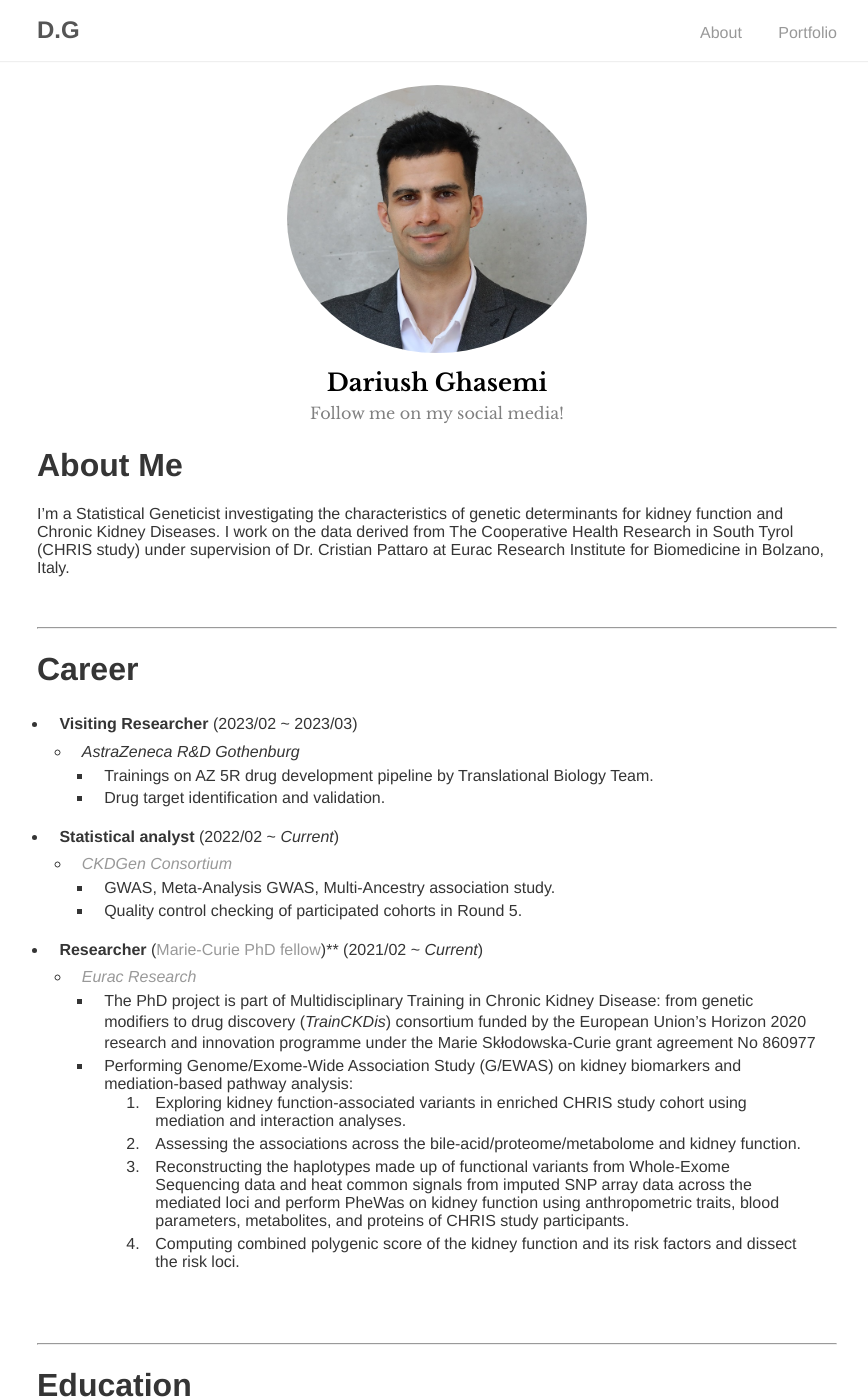
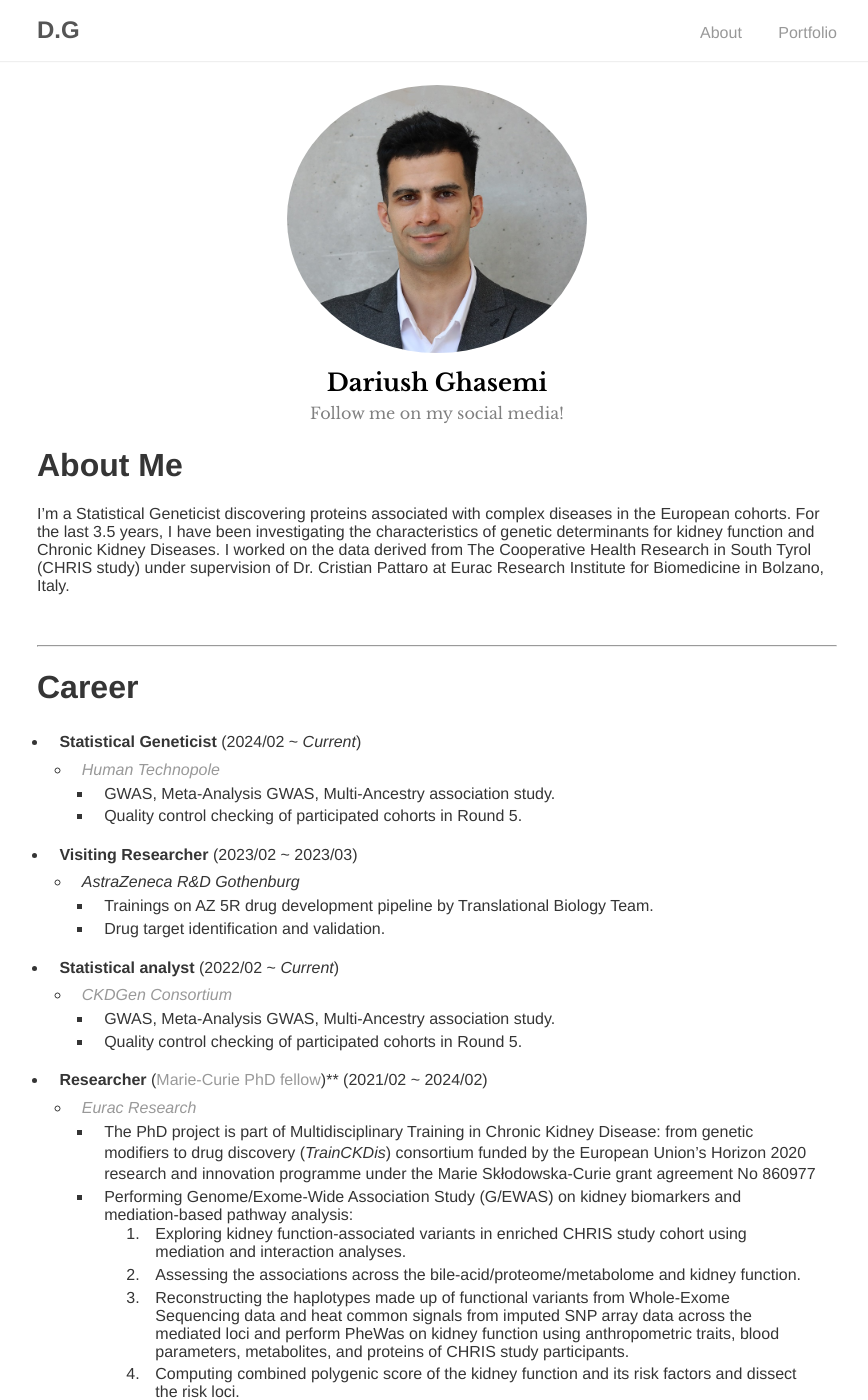
Before and after one commit to dariushghasemi/dariushghasemi.github.io, a Jekyll site: the page built from index.md, in a window 1280 px wide and 1400 px high. Shown: the whole window, without its empty margins (203-1071 px from the left). Built offline with Jekyll 4.4.1, drawn with Linux system fonts in a browser that asks for light colours; our own code applies the rules of GitHub Pages for plain Markdown files.

Commit message:
Update career

```diff
--- a/index.md
+++ b/index.md
@@ -3,13 +3,18 @@ layout: about
 ---
 
 # About Me
-I'm a Statistical Geneticist investigating the characteristics of genetic determinants for kidney function and Chronic Kidney Diseases. I work on the data derived from The Cooperative Health Research in South Tyrol (CHRIS study) under supervision of Dr. Cristian Pattaro at Eurac Research Institute for Biomedicine in Bolzano, Italy.
+I'm a Statistical Geneticist discovering proteins associated with complex diseases in the European cohorts. For the last 3.5 years, I have been investigating the characteristics of genetic determinants for kidney function and Chronic Kidney Diseases. I worked on the data derived from The Cooperative Health Research in South Tyrol (CHRIS study) under supervision of Dr. Cristian Pattaro at Eurac Research Institute for Biomedicine in Bolzano, Italy.
 
 <br/>
 
 ---
 
 # Career
+* **Statistical Geneticist** (2024/02 ~ *Current*)
+  - [_Human Technopole_](https://humantechnopole.it/en/people/dariush-ghasemi-semeskandeh/)
+    * GWAS, Meta-Analysis GWAS, Multi-Ancestry association study.
+    * Quality control checking of participated cohorts in Round 5.
+
 * **Visiting Researcher** (2023/02 ~ 2023/03)
   * _AstraZeneca R&D Gothenburg_
     * Trainings on AZ 5R drug development pipeline by Translational Biology Team.
@@ -20,8 +25,8 @@ I'm a Statistical Geneticist investigating the characteristics of genetic determ
     * GWAS, Meta-Analysis GWAS, Multi-Ancestry association study.
     * Quality control checking of participated cohorts in Round 5.
 
-* **Researcher** ([Marie-Curie PhD fellow](https://www.trainckdis.eu/consortium/fellows/dariush-ghasemi))** (2021/02 ~ *Current*)
-  * [_Eurac Research_](https://www.eurac.edu/en/people/dariush-ghasemi-semeskandeh)
+* **Researcher** ([Marie-Curie PhD fellow](https://www.trainckdis.eu/consortium/fellows/dariush-ghasemi))** (2021/02 ~ 2024/02)
+  * [_Eurac Research_](https://www.eurac.edu/en/)
     * The PhD project is part of Multidisciplinary Training in Chronic Kidney Disease: from genetic modifiers to drug discovery (_TrainCKDis_) consortium funded by the European Union’s Horizon 2020 research and innovation programme under the Marie Skłodowska-Curie grant agreement No 860977
     * Performing Genome/Exome-Wide Association Study (G/EWAS) on kidney biomarkers and mediation-based pathway analysis:
       1. Exploring kidney function-associated variants in enriched CHRIS study cohort using mediation and interaction analyses.
```
